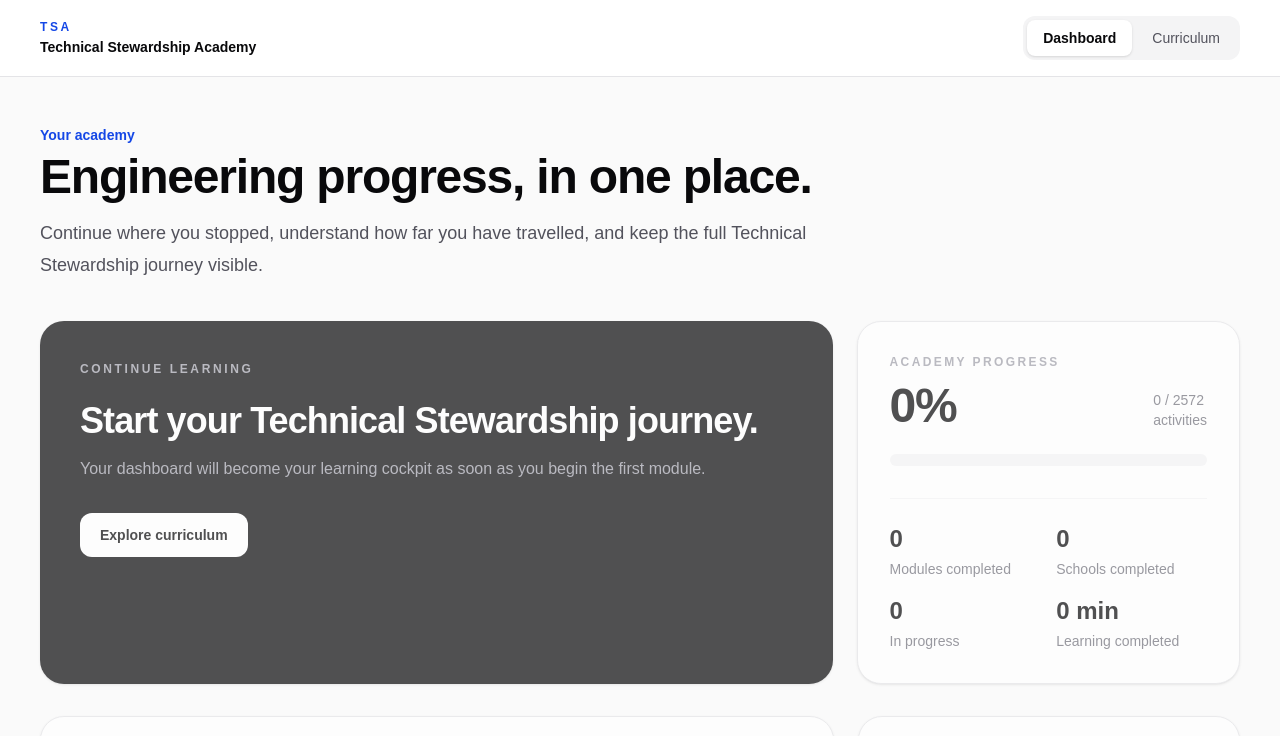
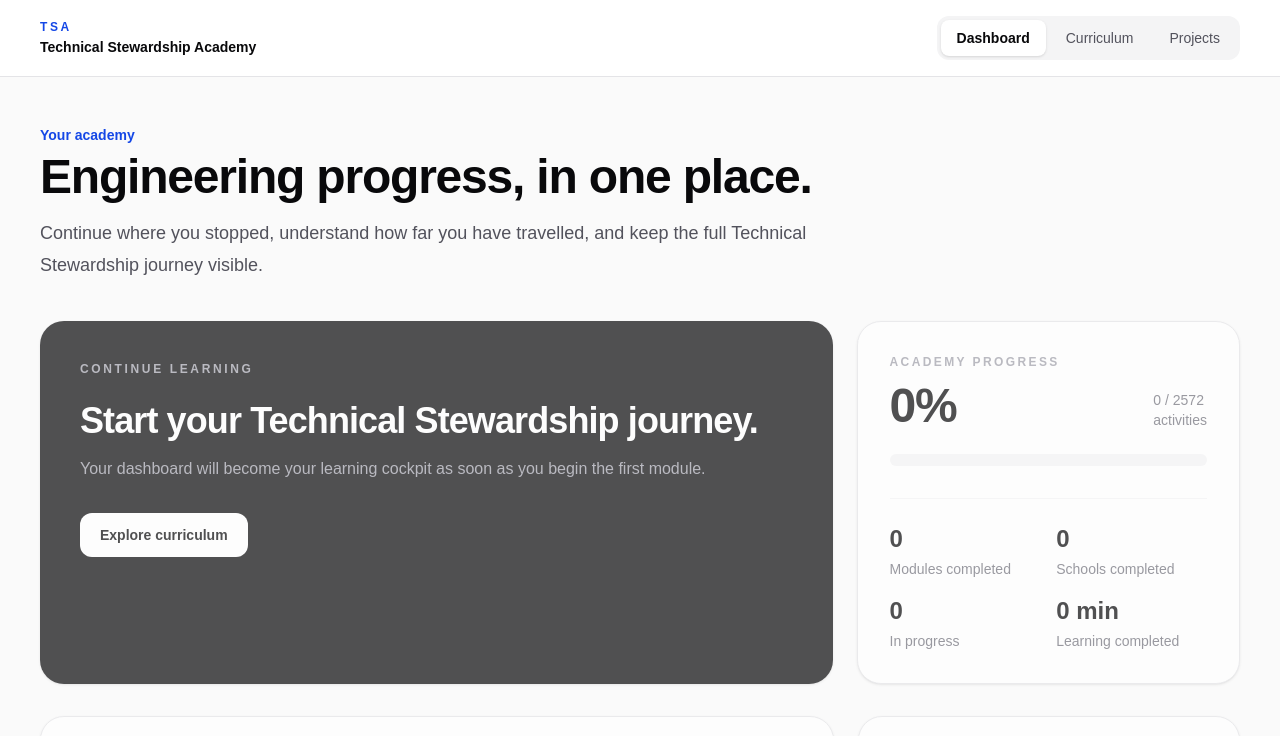
Before and after one commit to enoqueJonas/tsa, a Next.js app in the folder apps/web/: page / in a window 1280 px wide. Shown: the top 736 px of the page. Built offline with nearby package versions, Linux system fonts and the light colour scheme.

Commit message:
feat: add projects workspace to academy navigation

```diff
--- a/apps/web/components/academy-app.tsx
+++ b/apps/web/components/academy-app.tsx
@@ -6,12 +6,15 @@ import { AcademyBrowser } from "./academy-browser";
 import { AcademyDashboard } from "./academy-dashboard";
 import { AcademyDataControls } from "./academy-data-controls";
 import { AcademyProgressProvider } from "./academy-progress-provider";
+import { ProjectMilestoneTracker } from "./project-milestone-tracker";
 
-type View = "dashboard" | "curriculum";
+type View = "dashboard" | "curriculum" | "projects";
 
 function currentView(): View {
   if (typeof window === "undefined") return "dashboard";
-  return new URLSearchParams(window.location.search).get("view") === "curriculum" ? "curriculum" : "dashboard";
+  const value = new URLSearchParams(window.location.search).get("view");
+  if (value === "curriculum" || value === "projects") return value;
+  return "dashboard";
 }
 
 function AcademyAppContent() {
@@ -27,7 +30,7 @@ function AcademyAppContent() {
   function navigate(viewName: View, values: { school?: string; path?: string; activity?: string } = {}) {
     const url = new URL(window.location.href);
     url.search = "";
-    if (viewName === "curriculum") url.searchParams.set("view", "curriculum");
+    if (viewName !== "dashboard") url.searchParams.set("view", viewName);
     if (values.school) url.searchParams.set("school", values.school);
     if (values.path) url.searchParams.set("path", values.path);
     if (values.activity) url.searchParams.set("activity", values.activity);
@@ -40,6 +43,10 @@ function AcademyAppContent() {
     navigate("curriculum", { school: school.id, path: path.id });
   }
 
+  const navClass = (name: View) => view === name
+    ? "rounded-lg bg-white px-4 py-2 text-sm font-semibold text-zinc-950 shadow-sm"
+    : "rounded-lg px-4 py-2 text-sm font-medium text-zinc-600 hover:text-zinc-950";
+
   return (
     <main className="min-h-screen bg-zinc-50 text-zinc-950">
       <header className="border-b border-zinc-200 bg-white/95 backdrop-blur">
@@ -49,8 +56,9 @@ function AcademyAppContent() {
             <p className="mt-0.5 text-sm font-semibold text-zinc-950">Technical Stewardship Academy</p>
           </button>
           <nav className="flex items-center gap-1 rounded-xl bg-zinc-100 p-1">
-            <button type="button" onClick={() => navigate("dashboard")} className={view === "dashboard" ? "rounded-lg bg-white px-4 py-2 text-sm font-semibold text-zinc-950 shadow-sm" : "rounded-lg px-4 py-2 text-sm font-medium text-zinc-600 hover:text-zinc-950"}>Dashboard</button>
-            <button type="button" onClick={() => navigate("curriculum")} className={view === "curriculum" ? "rounded-lg bg-white px-4 py-2 text-sm font-semibold text-zinc-950 shadow-sm" : "rounded-lg px-4 py-2 text-sm font-medium text-zinc-600 hover:text-zinc-950"}>Curriculum</button>
+            <button type="button" onClick={() => navigate("dashboard")} className={navClass("dashboard")}>Dashboard</button>
+            <button type="button" onClick={() => navigate("curriculum")} className={navClass("curriculum")}>Curriculum</button>
+            <button type="button" onClick={() => navigate("projects")} className={navClass("projects")}>Projects</button>
           </nav>
         </div>
       </header>
@@ -66,8 +74,10 @@ function AcademyAppContent() {
             <AcademyDashboard onOpenCurriculum={() => navigate("curriculum")} onOpenPath={openPath} />
             <AcademyDataControls />
           </>
+        ) : view === "curriculum" ? (
+          <AcademyBrowser />
         ) : (
-          <AcademyBrowser />
+          <ProjectMilestoneTracker />
         )}
       </div>
     </main>
```
